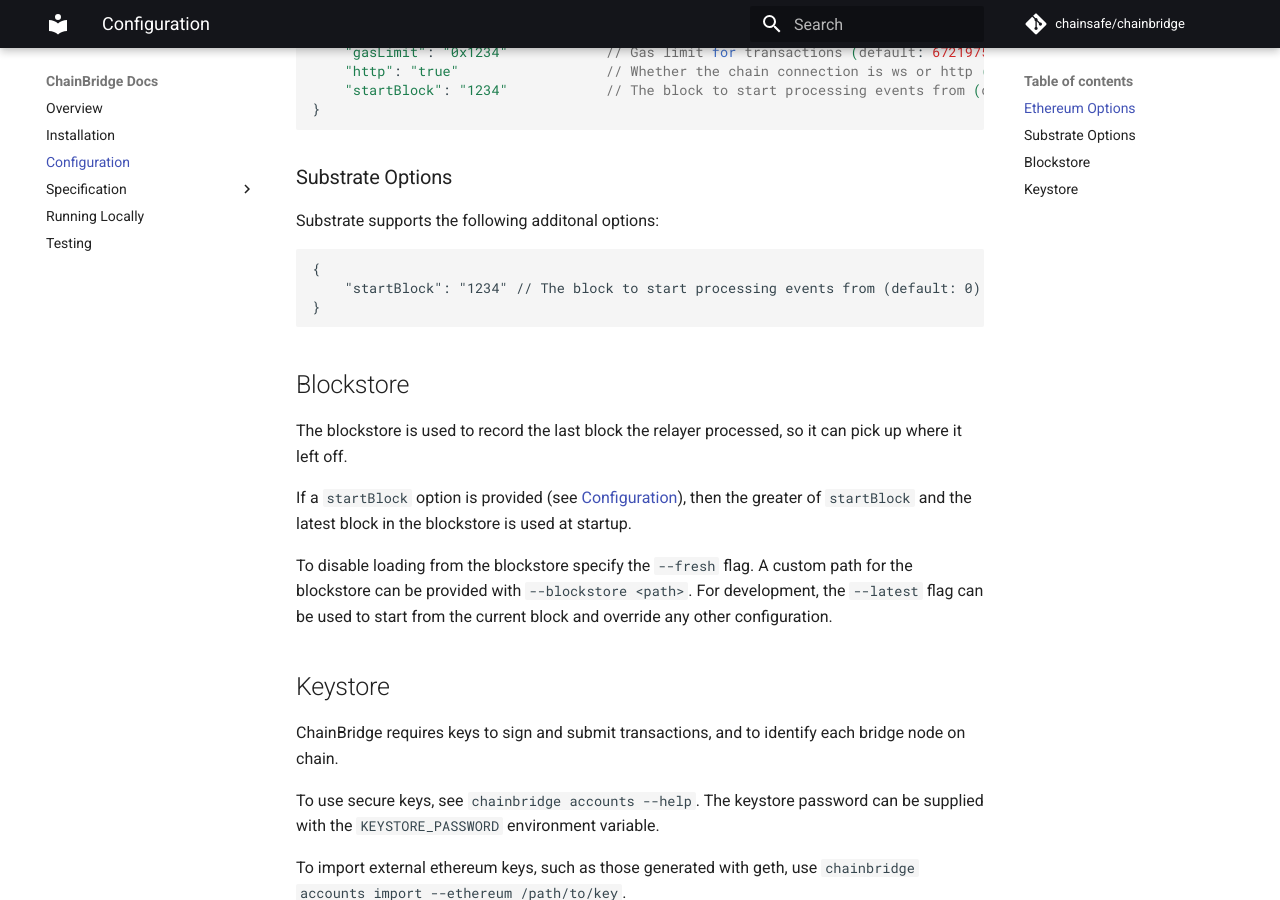
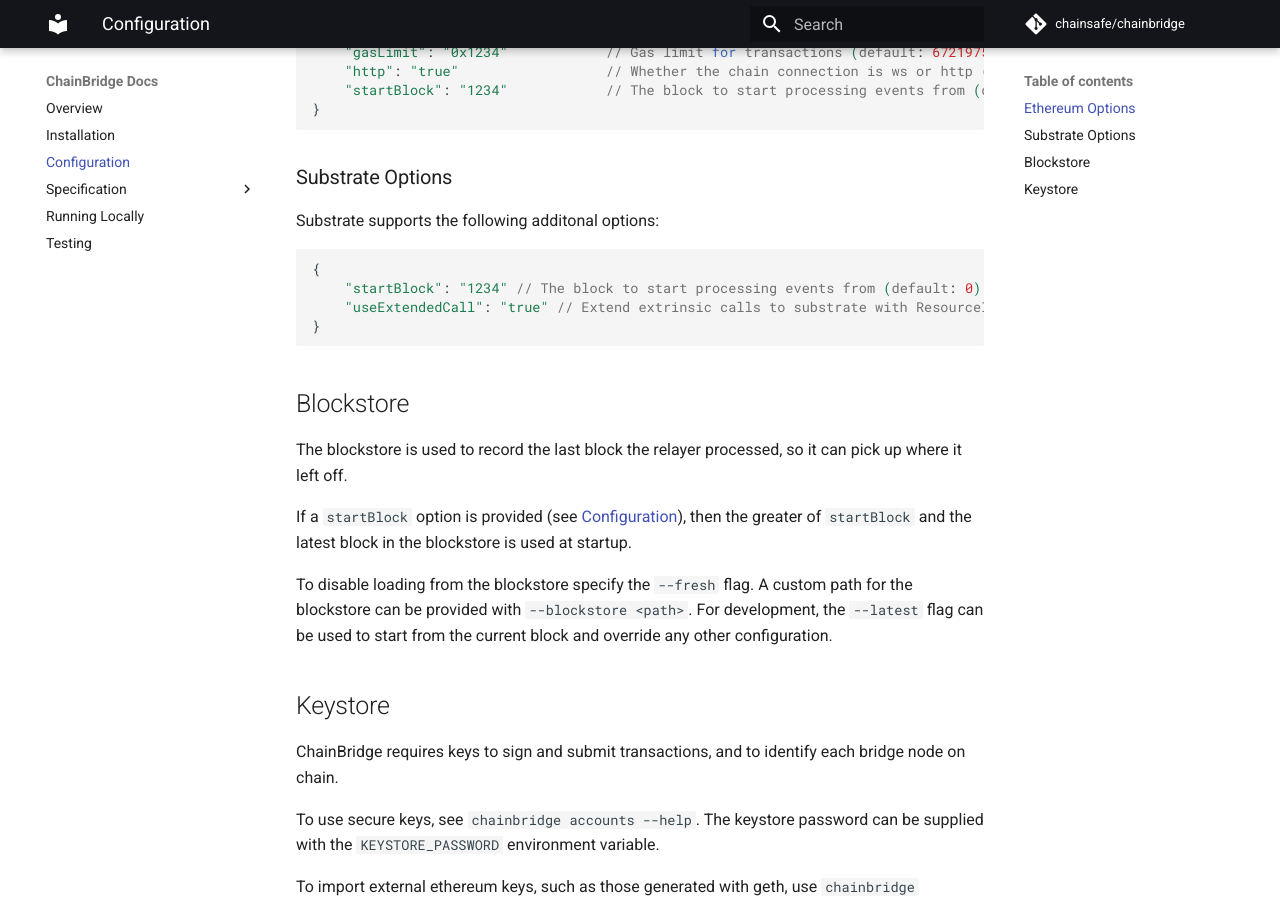
Before and after one commit to ChainSafe/ChainBridge, an MkDocs documentation site: the page built from docs/configuration.md, in a window 1280 px wide and 900 px high, scrolled down 679 px. Built offline with MkDocs 1.6.1 and Material for MkDocs 9.7.7, drawn with Linux system fonts in a browser that asks for light colours; comment, search, counter and statistics services are not loaded.

Commit message:
update config docs

````diff
--- a/docs/configuration.md
+++ b/docs/configuration.md
@@ -41,6 +41,7 @@ Substrate supports the following additonal options:
 ```
 {
     "startBlock": "1234" // The block to start processing events from (default: 0)
+    "useExtendedCall": "true" // Extend extrinsic calls to substrate with ResourceID. Used for backward compatibility with example pallet.
 }
 ```
 
````
